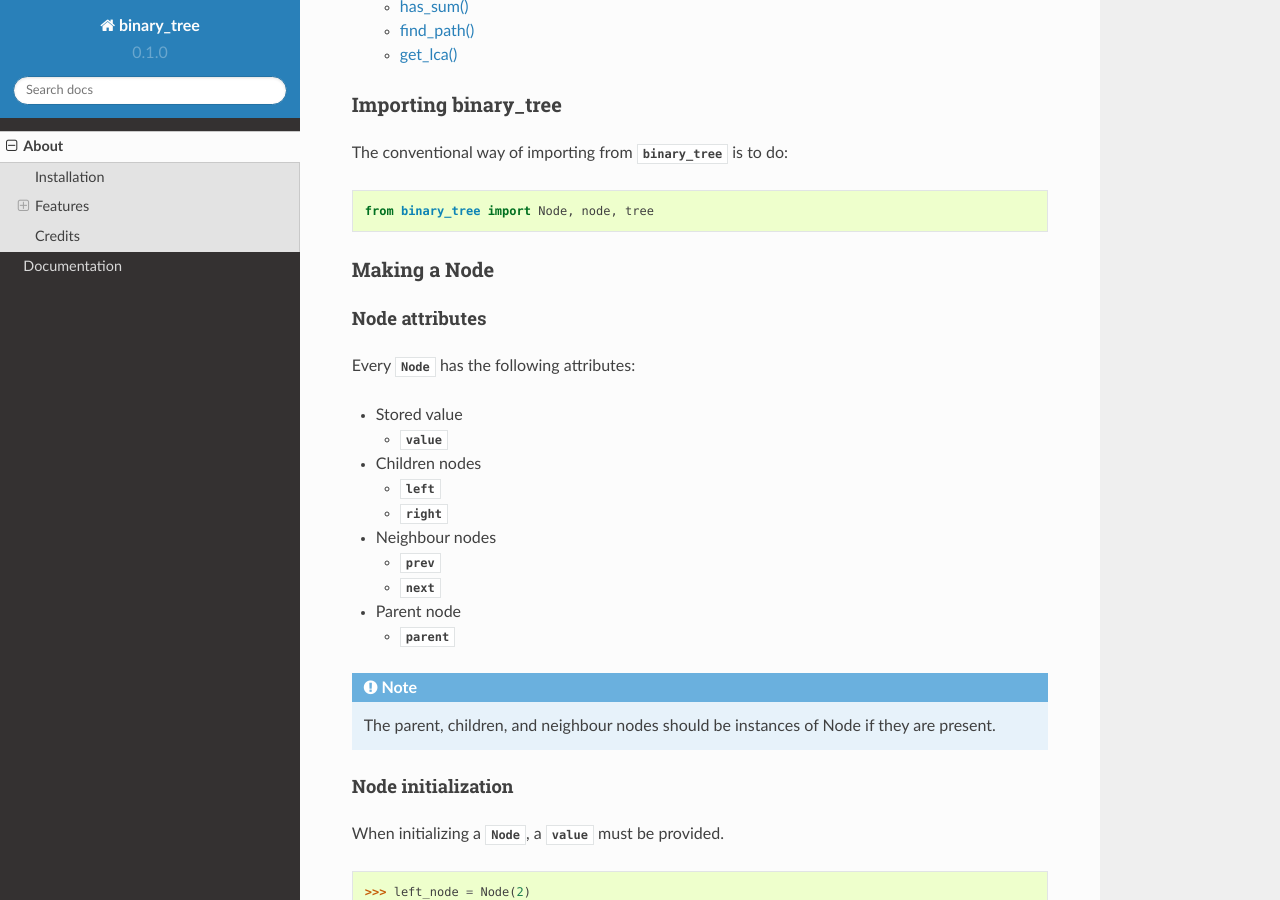
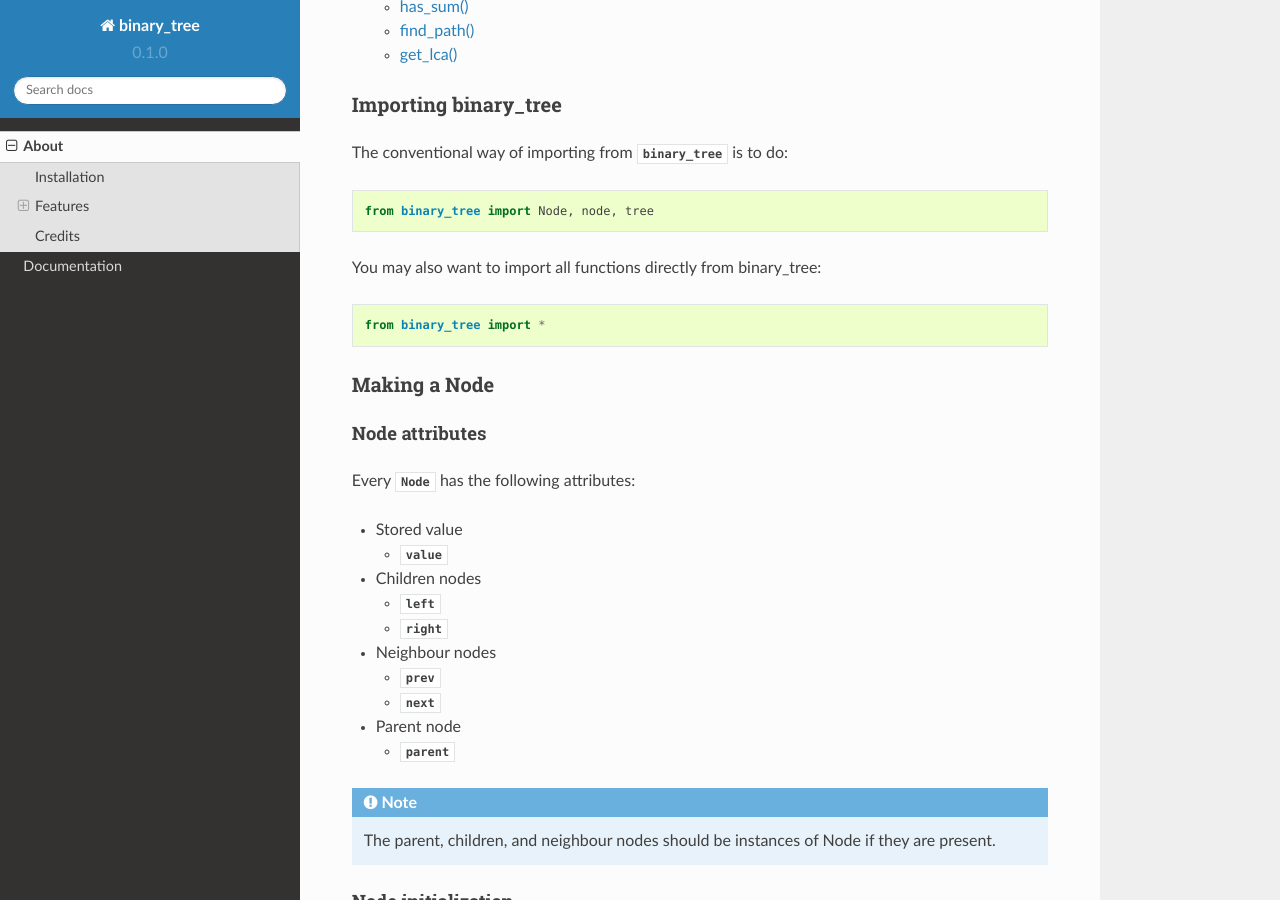
Before and after one commit to david-xhk/binary_tree, a Sphinx documentation site: the page built from docs/readme.rst, in a window 1280 px wide and 900 px high, scrolled down 1185 px. Built offline with Sphinx 7.4.7 and the Read the Docs theme 2.0.0, drawn with Linux system fonts in a browser that asks for light colours.

Commit message:
Tweaked docs.rst

```diff
--- a/README.rst
+++ b/README.rst
@@ -26,6 +26,10 @@ To install binary_tree, run this in your terminal::
 The conventional way of importing from :mod:`binary_tree` is to do::
 
     from binary_tree import Node, node, tree
+
+You may also want to import all functions directly from binary_tree::
+
+    from binary_tree import *
 
 ---------------
  Making a Node
--- a/binary_tree/__init__.py
+++ b/binary_tree/__init__.py
@@ -1,6 +1,6 @@
 # -*- coding: utf-8 -*-
 
-"""This module consists of a Node class and functions for processing a binary tree data structure.
+"""This module consists of a Node class, node functions, and tree functions for processing a binary tree data structure.
 
 For example::
 
--- a/docs/docs.rst
+++ b/docs/docs.rst
@@ -19,7 +17,7 @@
  node
 ======
 
-.. automodule:: node
+.. automodule:: binary_tree.node
     :members:
     :member-order: bysource
     :exclude-members: Node
@@ -28,6 +26,6 @@
  tree
 ======
 
-.. automodule:: tree
+.. automodule:: binary_tree.tree
     :members:
     :member-order: bysource
```
Also changed, not shown: other parts of docs/docs.rst (+0 -2 lines).
